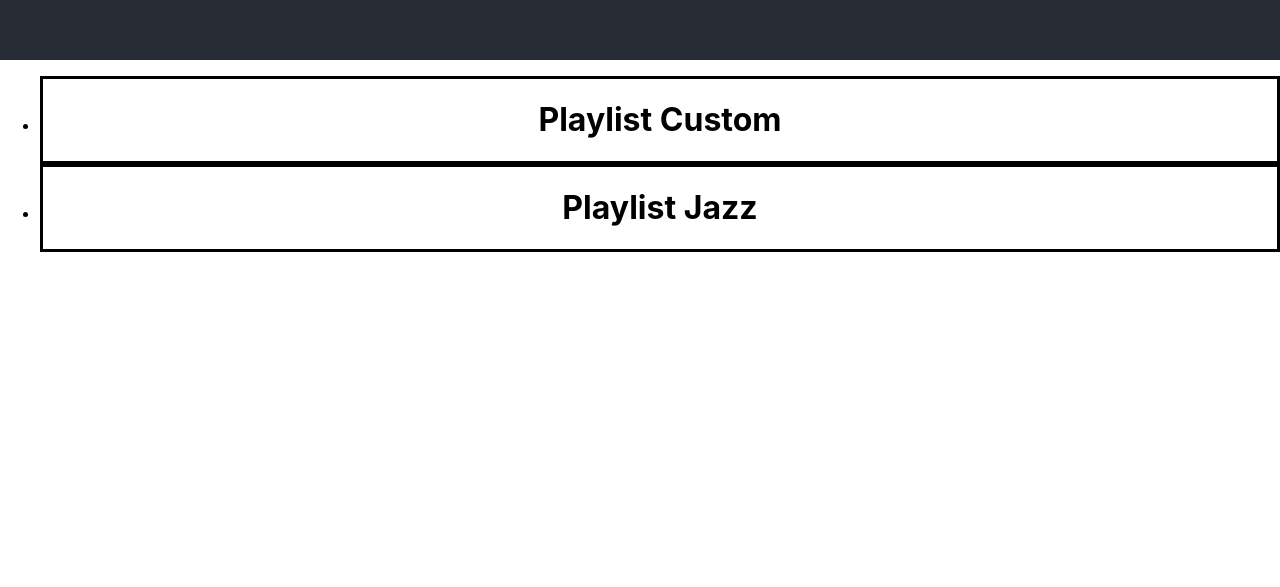
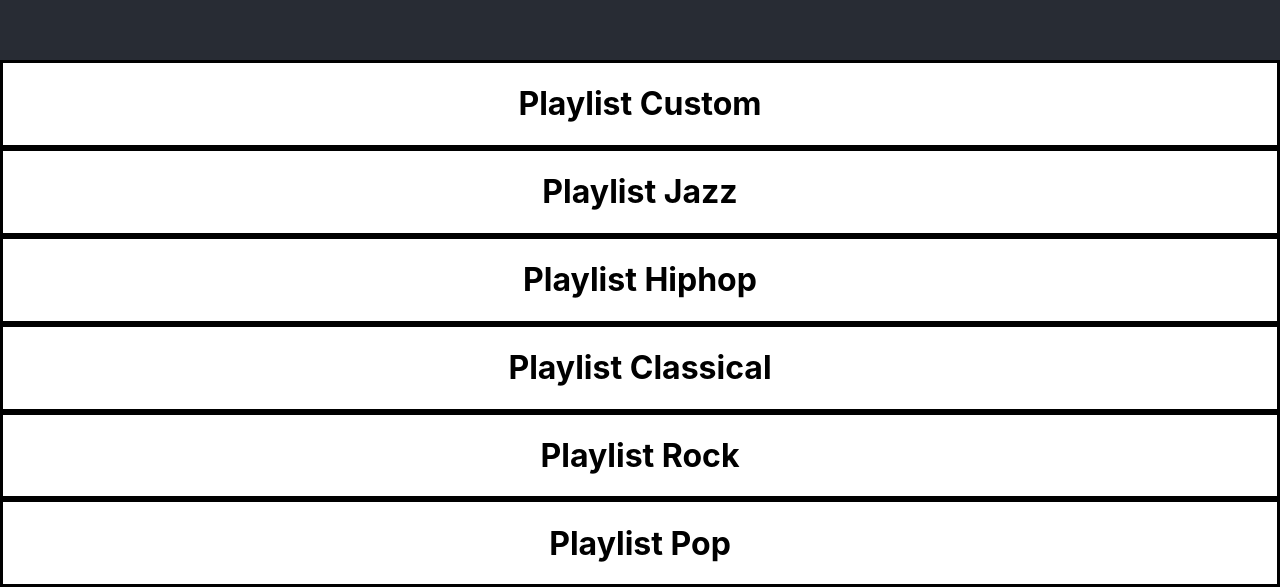
Before and after one commit to hejuby/cwtrainer, a React (Create React App) app: page / in a window 1280 px wide. Shown: the part 740-1327 px from the top of the page. Before the commit the page ends 1008 px from the top, so only its background shows below. Built offline with nearby package versions, Linux system fonts and the light colour scheme.

Commit message:
Studying HTML Drag and Drop api

```diff
--- /dev/null
+++ b/src/Components/Body/Playlists.css
@@ -0,0 +1,5 @@
+ul {
+  list-style-type: none;
+  margin: 0;
+  padding: 0;
+}
--- a/src/Components/Body/Playlists.tsx
+++ b/src/Components/Body/Playlists.tsx
@@ -1,11 +1,40 @@
 import React from 'react';
+import './Playlists.css';
 import Playlist from './Playlist';
+
+const onDragOver = (ev: DragEvent) => {
+  ev.preventDefault();
+  console.log("onDragover");
+}
+
+const onDragStart = () => {
+  console.log("onDragStart");
+}
+
+const onDragEnd = () => {
+  console.log("onDragEnd");
+}
+
+const onDrop = () => {
+  console.log("onDrop");
+}
 
 const Playlists = () =>
   <div className="playlists">
     <ul className="lists">
-      {["Custom", "Jazz"].map((name, index) => (
-        <li><Playlist name={ name }/></li>))}
+      {["Custom", "Jazz", "Hiphop", "Classical", "Rock", "Pop"].map((name, index) => (
+        <li
+          key={index}
+
+          draggable="true"
+
+          onDragOver={ () => onDragOver }
+          onDragStart={onDragStart}
+          onDragEnd={onDragEnd}
+          onDrop={onDrop}
+        >
+          <Playlist name={ name } />
+        </li>))}
     </ul>
   </div>
 
```
